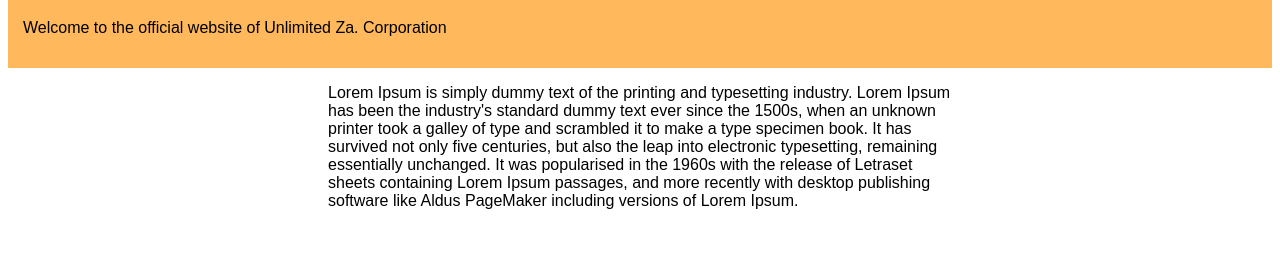
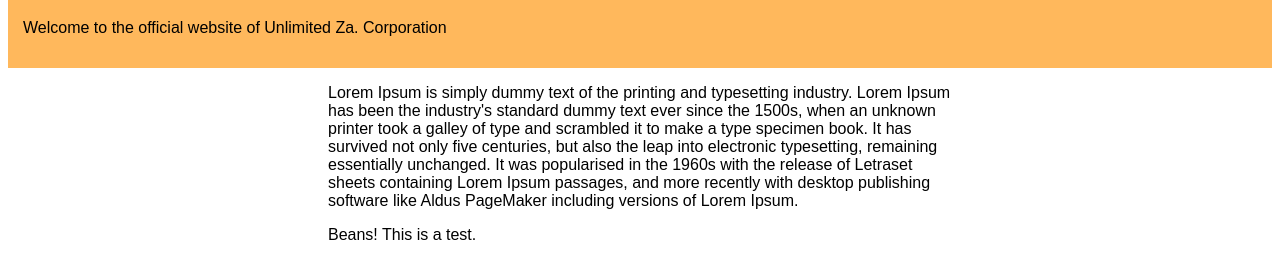
Before and after one commit to ostcnw/uz, a plain HTML site: page main.html in a window 1280 px wide. Shown: the part 84-362 px from the top of the page. Drawn offline with Linux system fonts and the light colour scheme.

Commit message:
Added text test
Co-authored-by: Henry <CTEHenry@users.noreply.github.com>

```diff
--- a/main.html
+++ b/main.html
@@ -14,7 +14,7 @@
 
     <p class="blockp">Lorem Ipsum is simply dummy text of the printing and typesetting industry. Lorem Ipsum has been the industry's standard dummy text ever since the 1500s, when an unknown printer took a galley of type and scrambled it to make a type specimen book. It has survived not only five centuries, but also the leap into electronic typesetting, remaining essentially unchanged. It was popularised in the 1960s with the release of Letraset sheets containing Lorem Ipsum passages, and more recently with desktop publishing software like Aldus PageMaker including versions of Lorem Ipsum.
     </p>
-    <p class="blockp">
+    <p class="blockp"> Beans! This is a test.
     </p>
   </body>
 </html>
```
